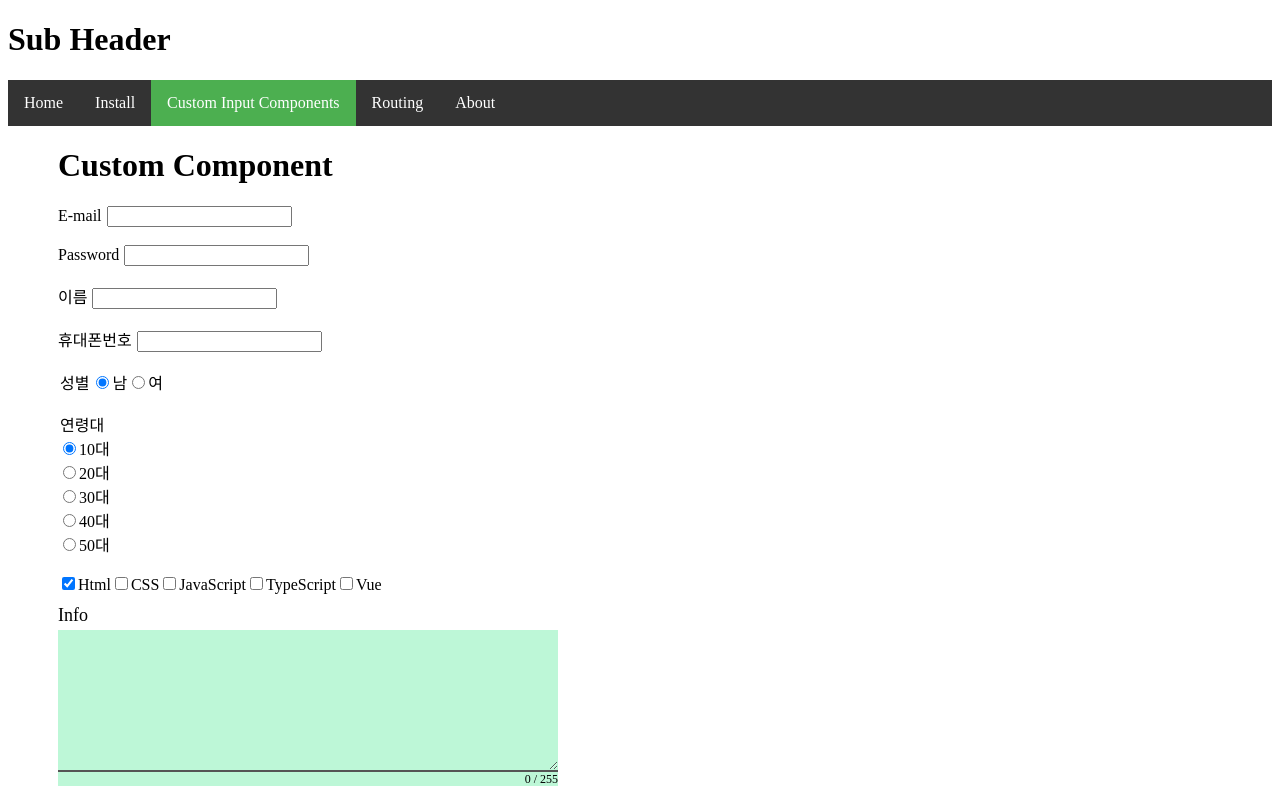
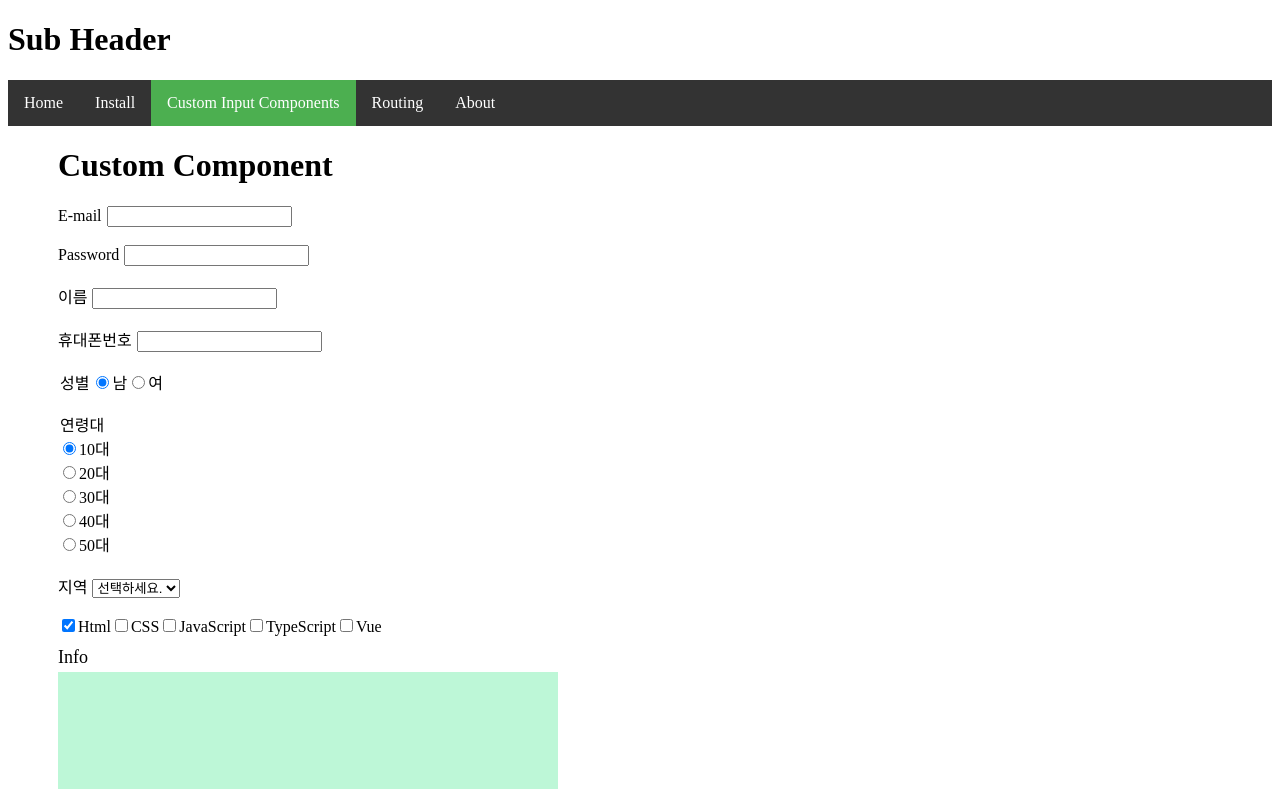
Before and after one commit to Envy-Kim/Vue-Tutorial-Project, a Vue app: page /create in a window 1280 px wide. Shown: the top 789 px of the page. Built offline with nearby package versions, Linux system fonts and the light colour scheme.

Commit message:
Add Selectbox 컴포넌트

```diff
--- a/src/components/forms/VCheckbox.vue
+++ b/src/components/forms/VCheckbox.vue
@@ -22,7 +22,7 @@ export default {
       type: String,
     },
     value: { // v-model과 매칭되는 value
-      type: [String, Array],
+      type: [String, Array, Boolean],
     },
     inputValue: { // checkbox에 들어가는 value
       type: String,
--- a/src/components/forms/VSelect.vue
+++ b/src/components/forms/VSelect.vue
@@ -1,20 +1,66 @@
 <template>
-  <div>
-    <!--
-    // div로 만들어 보기
-    <select>
-      <option value=""></option>
+  <div class="select-wrap" :style="{ width: width + 'px'}">
+    <label :for="id">{{ label }}</label>
+    <select :id="id" :name="name" @input="change">
+      <option v-for="(item, index) in options"
+              :key="index"
+              :value="item[itemValue]">{{ item[itemText] }}
+      </option>
     </select>
-    -->
   </div>
 </template>
 
 <script>
 export default {
-  name: "VSelect"
+  name: "VSelect",
+  props: {
+    items: {
+      type: Array,
+      required: true,
+    },
+    itemValue: {
+      type: String,
+      default: 'value',
+    },
+    itemText: {
+      type: String,
+      default: 'text',
+    },
+    id: {
+      type: String,
+    },
+    name: {
+      type: String,
+    },
+    label: {
+      type: String,
+    },
+    width: {
+      type: Number,
+      default: 300
+    },
+  },
+  computed: {
+    options: function () {
+      let newOpt = new Object();
+      newOpt[this.itemText] = '선택하세요.';
+      newOpt[this.itemValue] = '';
+
+      const optArr = [newOpt, ...this.items];
+
+      return optArr;
+    }
+  },
+  methods: {
+    change(e) {
+      this.$emit('input', e.target.value);
+    }
+  }
 }
 </script>
 
 <style scoped>
-
+.select-wrap label {
+  margin-right: 5px;
+}
 </style>
--- a/src/pages/create.vue
+++ b/src/pages/create.vue
@@ -29,6 +29,10 @@
           </v-radio-group>
           <br/>
 
+          <v-select :items="areaItems" item-value="value" item-text="title"
+                    id="area" name="area" label="지역" v-model="user.area"></v-select>
+          <br/>
+
           <div class="input-group">
             <v-checkbox label="Html" name="tech" input-value="html" v-model="user.tech" :checked="true"/>
             <v-checkbox label="CSS" name="tech" input-value="css" v-model="user.tech" />
@@ -41,7 +45,7 @@
           <v-textarea id="info" name="info" label="Info" value=""
                       :width="500" backgroundColor="#bdf7d7" v-model="user.info" :rules=rules.info ></v-textarea>
 
-          <v-checkbox label="동의" name="agree" :input-value="true" v-model="user.agree" />
+          <v-checkbox label="동의" name="agree" input-value="true" v-model="user.agree" />
         </div>
 
         <div class="info">
@@ -52,6 +56,7 @@
           휴대폰번호 : {{user.phone}}<br/>
           성별 : {{ (user.gender === '1') ? '남' : '여'}}<br/>
           연령대 : {{ user.age }}대<br/>
+          지역 : {{ user.area }}<br/>
           Tech : {{ user.tech }}<br/>
           정보 : {{user.info}}<br/>
           동의 : {{user.agree}}<br/>
@@ -68,10 +73,11 @@ import VTextarea from "@/components/forms/VTextarea"
 import VRadioGroup from "@/components/forms/VRadioGroup";
 import VRadio from "@/components/forms/VRadio";
 import VCheckbox from "@/components/forms/VCheckbox";
+import VSelect from "@/components/forms/VSelect";
 
 export default {
   name: "Create",
-  components: { SubLayout, VInput, VTextarea, VRadioGroup, VRadio, VCheckbox },
+  components: { SubLayout, VInput, VTextarea, VRadioGroup, VRadio, VCheckbox, VSelect },
   data: () => ({
     user: {
       name: '',
@@ -83,6 +89,7 @@ export default {
       age: '10',
       tech: ['html'],
       agree: false,
+      area: '',
     },
     rules: {
       email: [
@@ -112,6 +119,32 @@ export default {
         value => (value).length >= 20 || '20자 이상으로 입력해주세요.',
       ]
     },
+    areaItems: [
+      {
+        value: '수도권',
+        title: '수도권'
+      },
+      {
+        value: '충청도',
+        title: '충청도'
+      },
+      {
+        value: '전라도',
+        title: '전라도'
+      },
+      {
+        value: '경상도',
+        title: '경상도'
+      },
+      {
+        value: '강원도',
+        title: '강원도'
+      },
+      {
+        value: '제주도',
+        title: '제주도'
+      }
+    ]
   }),
   methods: {
   }
```
